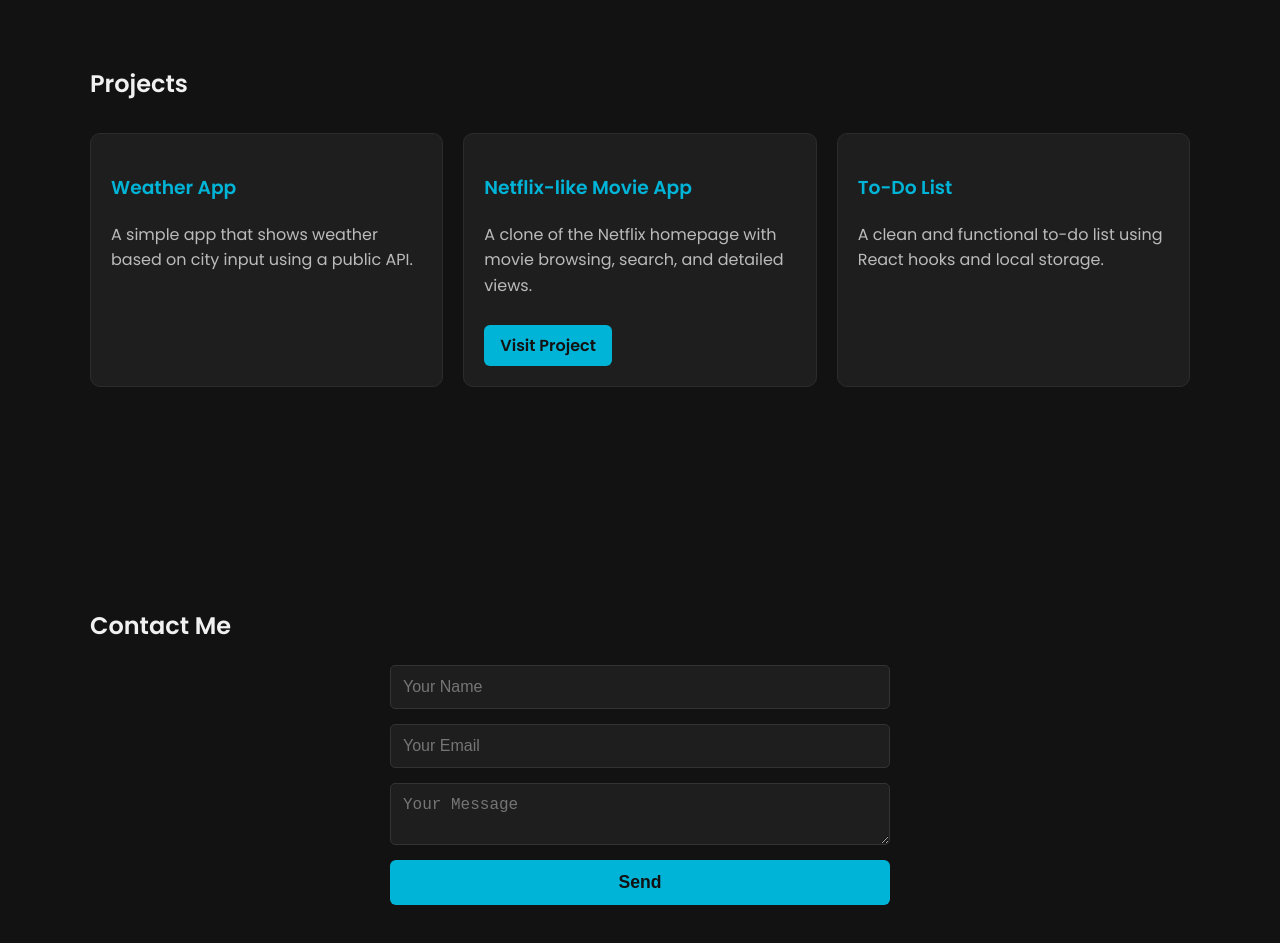
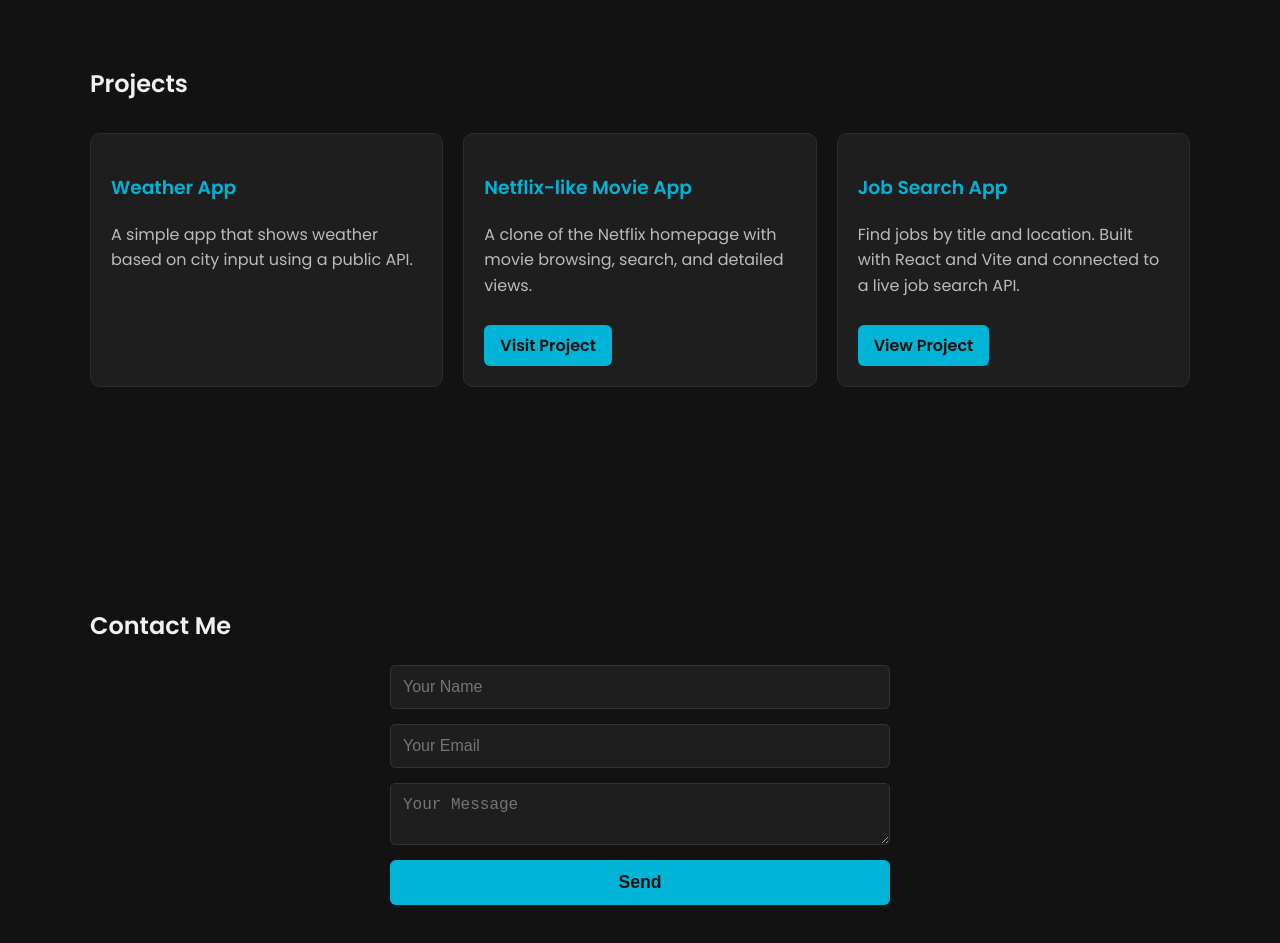
Before and after one commit to MikePerronATX/mikeperron-portfolio, a React (Create React App) app: page / in a window 1280 px wide. Shown: the part 1360-2303 px from the top of the page. Built offline with nearby package versions, Linux system fonts and the light colour scheme.

Commit message:
change card

```diff
--- a/src/App.js
+++ b/src/App.js
@@ -81,15 +81,15 @@ function App() {
                   Visit Project
                 </a>
               </div>
-              <div className="project-card">
-                <h3>To-Do List</h3>
+              <div class="project-card">
+                <h3>Job Search App</h3>
                 <p>
-                  A clean and functional to-do list using React hooks and local
-                  storage.
+                  Find jobs by title and location. Built with React and Vite and
+                  connected to a live job search API.
                 </p>
-                {/* <a href="#" target="_blank" rel="noopener noreferrer">
+                <a href="/projects/job-search-app/index.html" target="_blank">
                   View Project
-                </a> */}
+                </a>
               </div>
             </div>
           </div>
```
